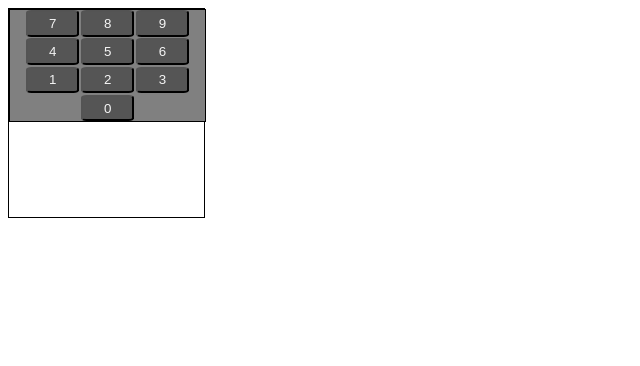
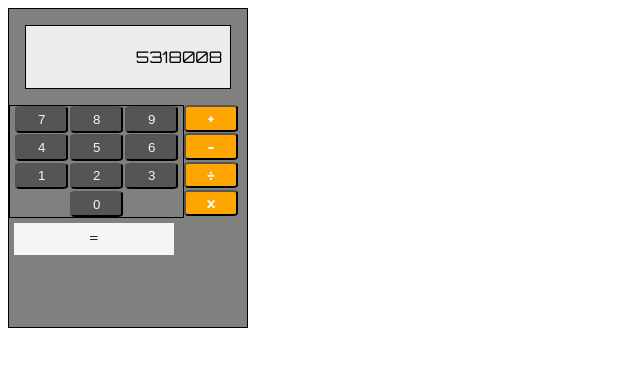
Before and after one commit to txikilopez/odin-ProjectCalculator, a plain HTML site: page index.html in a window 1280 px wide. Shown: the whole page, without its empty margins (0-640 px from the left). Drawn offline with Linux system fonts and the light colour scheme.

Commit message:
creates operator buttons

```diff
--- a/index.html
+++ b/index.html
@@ -9,27 +9,33 @@
     <body>
         <div class = "calcOutline">
 
-            <div class = "screen">
-
-            </div>
+            <div class = "screen">5318008</div>
             <div class = "buttonsContainer">
-                <div class = "operationButton">
-
-                </div>
                 <div class = "numberButton">
                     <button class= "numerical seven">7</button>
                     <button class= "numerical eight">8</button>
                     <button class= "numerical nine">9</button>
+
                     <button class= "numerical four">4</button>
                     <button class= "numerical five">5</button>
                     <button class= "numerical six">6</button>
+
                     <button class= "numerical one">1</button>
                     <button class= "numerical two">2</button>
                     <button class= "numerical three">3</button>
+
                     <button class= "numerical zero">0</button>
             </div>
 
+                <div class = "operationButtons">
+                    <button class = "operation plus">+</button>
+                    <button class = "operation minus">-</button>
+                    <button class = "operation divide">÷</button>
+                    <button class = "operation multiply">x</button>
                 </div>
+
+            </div>
+            <div class = "total">=</div>
         </div>
 
 
--- a/style.css
+++ b/style.css
@@ -1,13 +1,53 @@
-body{
+@import url('https://fonts.googleapis.com/css2?family=Orbitron:wght@400..900&display=swap');
+
+*{
     box-sizing: border-box;
 
 }
 
 
+.screen{
+    display: flex;
+    height: 4em;
+    border: 1px solid black;
+    margin: 16px;
+    align-items: center;
+    justify-content: right;
+    padding-right: 8px;
+    font-family: Orbitron;
+    background-color: #ECECEC;
+}
+
+.buttonsContainer{
+    display: flex;
+    /* align-items: center; */
+    justify-content: space-between;
+    width: 15em;
+}
+
+
 .calcOutline{
     border: 1px solid black;
-    width: 12.2em;
-    height: 13em;
+    width: 15em;
+    height: 20em;
+    background-color: gray;
+}
+
+.operationButtons{
+    display:flex;
+    flex-direction: column;
+    gap: 0.1em;
+    width: 4.5em;
+}
+
+.operation{
+    background-color: #ffa500;
+    color: whitesmoke;
+    width: 4em;
+    height: 2em;
+    border-radius: 10%;
+    font-family: Orbitron;
+    font-weight: 900;
 }
 
 
@@ -29,3 +69,15 @@ body{
     border-radius: 10%;
 
 }
+
+.total{
+    display: flex;
+    flex: 1;
+    margin-top: 16px;
+    background-color: whitesmoke;
+    height: 2em;
+    margin: 0.3em;
+    align-items: center;
+    justify-content: center;
+    width: 10em;
+}
```
Lines whose indentation alone changed are shown as unchanged.
